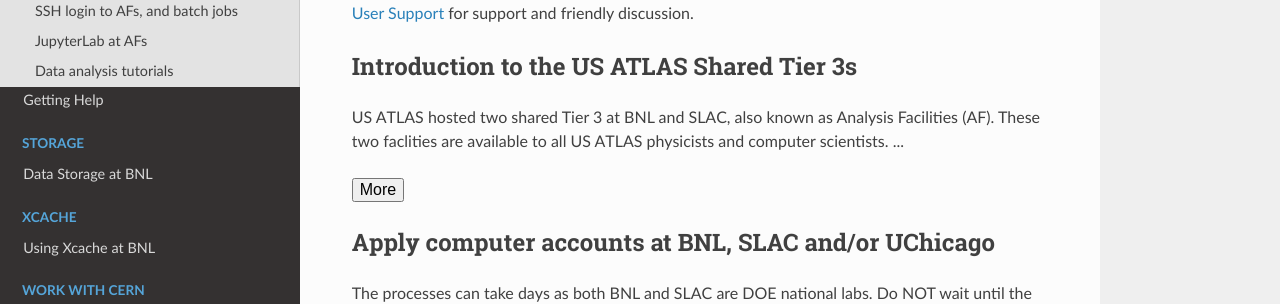
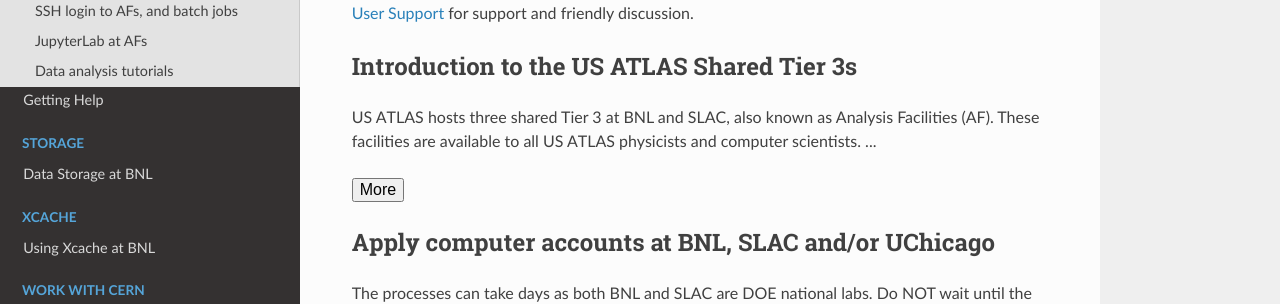
Before and after one commit to usatlas/AFdocs, an MkDocs documentation site: the page built from tier3docs/README.md, in a window 1280 px wide and 1230 px high. Shown: the part 267-571 px from the top of the window. Built offline with MkDocs 1.6.1, drawn with Linux system fonts in a browser that asks for light colours; nearby versions of some CDN libraries.

Commit message:
Update README.md

```diff
--- a/tier3docs/README.md
+++ b/tier3docs/README.md
@@ -12,17 +12,17 @@
 Visit our [ATLAS Discourse Forum at CERN](https://atlas-talk.web.cern.ch/) (do not confuse with Discord 👾) and go to [US Tier3 User Support](https://atlas-talk.web.cern.ch/c/us-tier-3-user-support/11) for support and friendly discussion.
 
 ## Introduction to the US ATLAS Shared Tier 3s
-US ATLAS hosted two shared Tier 3 at BNL and SLAC, also known as Analysis Facilities (AF). These
-two faclities are available to all US ATLAS physicists and computer scientists.
+US ATLAS hosts three shared Tier 3 at BNL and SLAC, also known as Analysis Facilities (AF). These
+facilities are available to all US ATLAS physicists and computer scientists.
 <span id="introLess">...</span><span id="introMore">They are
 orgniazed and managed to support US ATLAS users' need on computing resources, including login,
 run interactive and batch jobs, access ATLAS data, store private data, etc.
 <br><br>
-These two facilities also support tools specific for users analysis, including ATLAS/CERN
+These facilities also support tools specific for users analysis, including ATLAS/CERN
 software in CVMFS, Grid middleware, Rucio clients, Machine Learning packages, MPI, Jupyter
 Lab with PyROOT, Xcache with auto data discovery, GPUs, etc.
 <br><br>
-The two facilites are backed by staffs to support software environment, unix systems and
+The facilites are backed by staffs to support software environment, unix systems and
 storages.</span>
 
 <button onclick="readMoreOrLess('introLess', 'introMore', 'introBtn')" id="introBtn">More</button>
```
